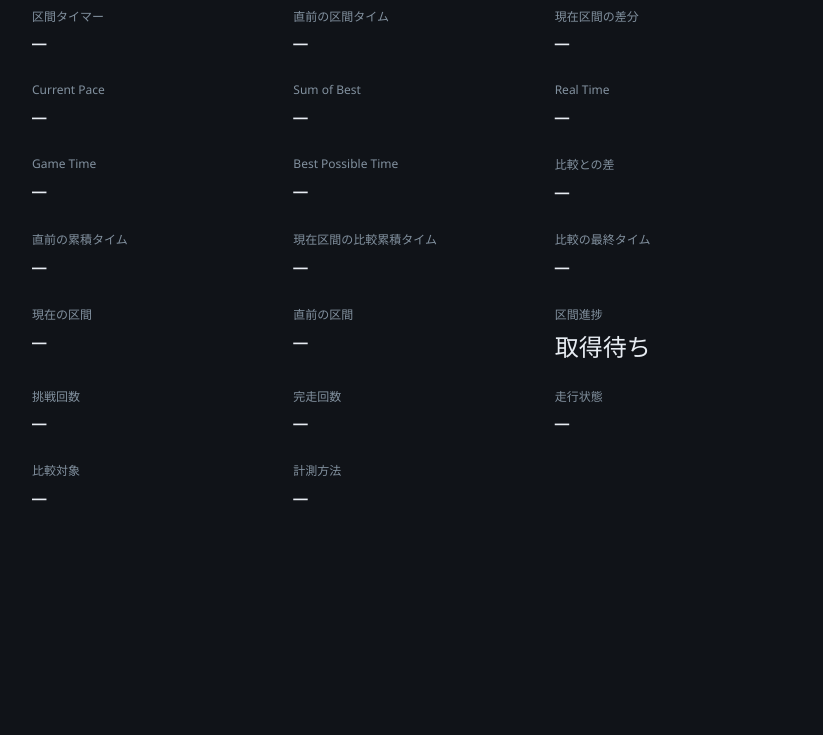
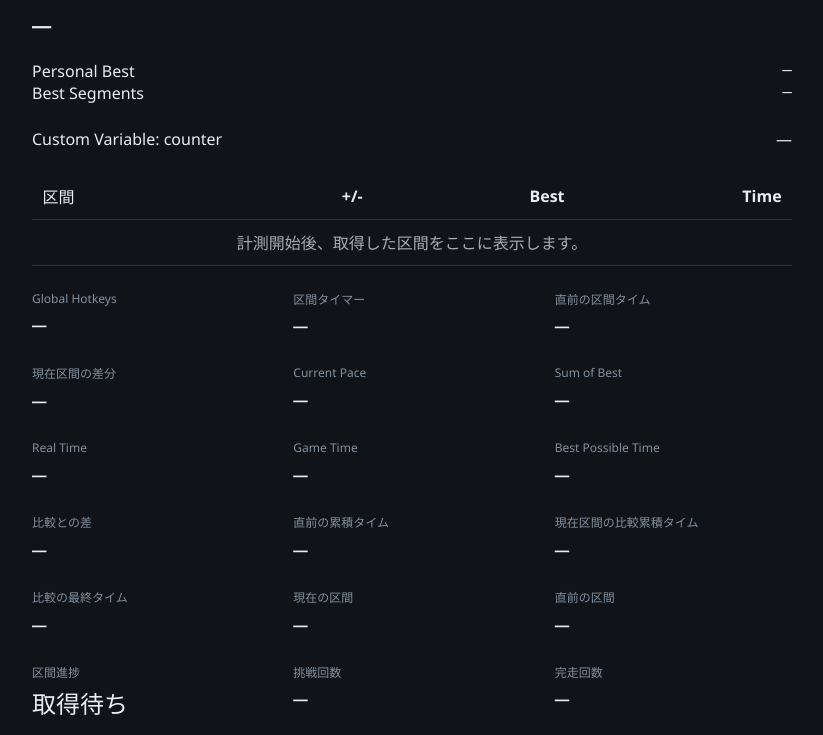
Before and after one commit to Nanahuse/LiveSplit.WebLayout, a website built with Vite: page index.html in a window 1280 px wide. Shown: the part 365-1100 px from the top of the page, without its empty margins (228-1051 px from the left). Before the commit the page ends 933 px from the top, so only its background shows below. Built offline with nearby package versions, Linux system fonts and the light colour scheme; no server answers.

Commit message:
Add detailed timer, hotkey indicator and custom variable text parts

```diff
--- a/index.html
+++ b/index.html
@@ -19,8 +19,11 @@
   <main>
     <header><livesplit-game></livesplit-game><livesplit-status></livesplit-status></header>
     <livesplit-timer></livesplit-timer>
+    <livesplit-detailed-timer comparison1="Personal Best" comparison2="Best Segments"></livesplit-detailed-timer>
+    <livesplit-text left="Custom Variable: counter" right-variable="counter"></livesplit-text>
     <livesplit-splits settings='{"ShowColumnLabels":true,"Columns":[{"Name":"+/-","Type":"Delta","Comparison":"Current Comparison","TimingMethod":"Current Timing Method"},{"Name":"Best","Type":"Segment Delta","Comparison":"Best Segments","TimingMethod":"Current Timing Method"},{"Name":"Time","Type":"Split Time","Comparison":"Current Comparison","TimingMethod":"Current Timing Method"}]}'></livesplit-splits>
     <div class="metrics">
+      <livesplit-hotkey-indicator></livesplit-hotkey-indicator>
       <livesplit-segment-timer></livesplit-segment-timer>
       <livesplit-previous-segment></livesplit-previous-segment>
       <livesplit-live-segment></livesplit-live-segment>
--- a/src/components.ts
+++ b/src/components.ts
@@ -7,6 +7,7 @@ import { columnsFor } from './columns.ts';
 import { updateLiveSplits } from './split-view.ts';
 import { renderSegmentMetrics } from './segment-metrics.ts';
 import { splitSettings } from './split-settings.ts';
+import { layoutTemplates, configureLayout, detailedComparisons, renderDetailed, textVariables, renderText } from './layout-parts.ts';
 
 const templates: Record<string, string> = {
   'livesplit-timer': '<span class="ls-timer" role="timer" aria-live="off"><span data-ls-field="whole">—:—</span><span class="ls-fraction" data-ls-field="fraction">.—</span></span>',
@@ -15,11 +16,12 @@ const templates: Record<string, string> = {
   'livesplit-status': '<span data-ls-field="status" role="status">接続中</span>',
   'livesplit-value': '<span data-ls-value>—</span>',
   ...Object.fromEntries(Object.entries(metrics).map(([name, metric]) => [name, metricTemplate(metric)])),
+  ...layoutTemplates,
 };
 
 // Light DOM allows ordinary CSS and user-supplied data-ls-field templates.
 class LiveSplitPart extends HTMLElement {
-  static observedAttributes = ['server', 'field', 'label', 'hide-label', 'comparisons', 'settings', 'columns', 'live-delta', 'total-splits', 'upcoming-splits', 'always-show-last-split'];
+  static observedAttributes = ['server', 'field', 'label', 'hide-label', 'comparisons', 'settings', 'columns', 'live-delta', 'total-splits', 'upcoming-splits', 'always-show-last-split', 'comparison1', 'comparison2', 'left', 'right', 'left-field', 'right-field', 'left-variable', 'right-variable'];
   private unsubscribe?: () => void;
   connectedCallback() {
     this.setAttribute('data-ls-part', '');
@@ -47,14 +49,19 @@ class LiveSplitPart extends HTMLElement {
     const value = this.querySelector<HTMLElement>('[data-ls-value]');
     if (value) value.dataset.lsField = this.getAttribute('field') ?? 'phase';
     try {
+      configureLayout(this);
+      if ((this.localName === 'livesplit-text' && !this.querySelector('[data-ls-field], [data-ls-variable]'))) {
+        this.dataset.state = 'static'; return;
+      }
       const server = this.getAttribute('server');
       const endpoint = getEndpoint(server === null ? location.search : `?server=${encodeURIComponent(server)}`);
       if (this.localName === 'livesplit-splits') splitSettings(this);
       const comparisons = this.localName === 'livesplit-splits' ? [...new Set(columnsFor(this).filter(c => c.type !== 'LiveTime').map(c => c.comparison))] : this.querySelector('[data-ls-field="live-segment-delta"]') ? [''] : [];
-      this.unsubscribe = subscribe(endpoint, (session, tick) => this.render(session, tick), comparisons);
+      if (this.localName === 'livesplit-detailed-timer') comparisons.push(...detailedComparisons(this));
+      this.unsubscribe = subscribe(endpoint, (session, tick) => this.render(session, tick), comparisons, textVariables(this));
     } catch (error) {
       this.dataset.state = 'error';
-      for (const element of this.querySelectorAll('[data-ls-field]')) element.textContent = `設定エラー: ${error instanceof Error ? error.message : '接続先・列設定を確認してください'}`;
+      for (const element of this.querySelectorAll('[data-ls-field], [data-ls-variable], [data-text-side]')) element.textContent = `設定エラー: ${error instanceof Error ? error.message : '接続先・列設定を確認してください'}`;
     } finally { previousSubscription?.(); }
   }
   private render(session: Session, tick: boolean) {
@@ -65,6 +72,8 @@ class LiveSplitPart extends HTMLElement {
     set('whole', session.time.whole); set('fraction', session.time.fraction);
     set('time', `${session.time.whole}${session.time.fraction}`);
     renderSegmentMetrics(session.run, this);
+    renderDetailed(session.run, this);
+    renderText(session.run, this);
     for (const cell of this.querySelectorAll('[data-live]')) cell.textContent = session.run.liveTime;
     if (tick) { updateLiveSplits(session.run, this); return; }
     set('status', { connecting: '接続中', connected: '接続済み', disconnected: '再接続待ち' }[session.status]);
--- /dev/null
+++ b/src/layout-parts.ts
@@ -0,0 +1,56 @@
+import type { RunReadout } from './readout.ts';
+import { formatDelta } from './splits.ts';
+
+export const layoutTemplates: Record<string, string> = {
+  'livesplit-detailed-timer': '<div class="ls-detailed"><div class="ls-timer" role="timer"><span data-ls-field="whole">—:—</span><span class="ls-fraction" data-ls-field="fraction">.—</span></div><div class="ls-segment-name" data-ls-field="current-split">—</div><div class="ls-segment-time" data-ls-field="segment-time">—</div><dl class="ls-comparison-times"><div><dt data-comparison-label="1"></dt><dd data-comparison-value="1">—</dd></div><div><dt data-comparison-label="2"></dt><dd data-comparison-value="2">—</dd></div></dl></div>',
+  'livesplit-text': '<div class="ls-text"><span data-text-side="left"></span><span data-text-side="right"></span></div>',
+};
+export function detailedComparisons(root: Element): string[] {
+  return [root.getAttribute('comparison1') ?? 'Personal Best', root.getAttribute('comparison2') ?? 'Best Segments']
+    .map(name => name === 'Current Comparison' ? '' : name)
+    .map(name => { if (/[\r\n\0]/.test(name)) throw new Error('Invalid comparison'); return name; });
+}
+export function configureLayout(root: HTMLElement) {
+  if (root.localName === 'livesplit-text') {
+    for (const side of ['left', 'right']) {
+      const element = root.querySelector<HTMLElement>(`[data-text-side="${side}"]`);
+      if (!element) continue;
+      const variable = root.getAttribute(`${side}-variable`);
+      delete element.dataset.lsVariable;
+      if (variable !== null) {
+        if (!variable.trim() || /[\r\n\0]/.test(variable)) throw new Error('Invalid custom variable name');
+        delete element.dataset.lsField; element.dataset.lsVariable = variable; element.textContent = '—'; continue;
+      }
+      const field = root.getAttribute(`${side}-field`);
+      if (field && /^[a-z-]+$/.test(field)) element.dataset.lsField = field;
+      else { delete element.dataset.lsField; element.textContent = root.getAttribute(side) ?? ''; }
+    }
+  }
+
+}
+export function renderDetailed(run: RunReadout, root: HTMLElement) {
+  if (root.localName !== 'livesplit-detailed-timer') return;
+  const index = run.history.phase === 'Ended' ? run.history.index - 1 : run.history.index;
+  detailedComparisons(root).forEach((comparison, i) => {
+    const label = root.querySelector(`[data-comparison-label="${i + 1}"]`);
+    const element = root.querySelector(`[data-comparison-value="${i + 1}"]`);
+    if (label) label.textContent = comparison || run.values.get('getcomparisonname') || 'Current Comparison';
+    // The two reference rows remain comparison segment times even after finish.
+    const snapshot = run.comparisons.rows.get(index)?.get(comparison);
+    const previous = index === 0 ? 0 : run.comparisons.rows.get(index - 1)?.get(comparison)?.target
+      ?? (snapshot?.previousTime != null && snapshot.previousDelta != null ? snapshot.previousTime - snapshot.previousDelta : null);
+    const value = snapshot?.target != null && previous != null ? snapshot.target - previous : null;
+    if (element) element.textContent = value === null ? '—' : formatDelta(value).replace(/^\+/, '');
+  });
+}
+
+export function textVariables(root: HTMLElement): string[] {
+  const names = [...new Set([...root.querySelectorAll<HTMLElement>('[data-ls-variable]')].map(e => e.dataset.lsVariable!))];
+  if (names.some(name => !name.trim() || /[\r\n\0]/.test(name))) throw new Error('Invalid custom variable name');
+  return names;
+}
+export function renderText(run: RunReadout, root: HTMLElement) {
+  for (const element of root.querySelectorAll<HTMLElement>('[data-ls-variable]')) {
+    element.textContent = run.values.get(`getcustomvariablevalue ${element.dataset.lsVariable}`) ?? '—';
+  }
+}
--- a/src/metrics.ts
+++ b/src/metrics.ts
@@ -1,5 +1,6 @@
 // Dedicated tags share the same field bindings as livesplit-value.
 export const metrics = {
+  'livesplit-hotkey-indicator': { field: 'hotkey-status', label: 'Global Hotkeys' },
   'livesplit-segment-timer': { field: 'segment-time', label: '区間タイマー' },
   'livesplit-previous-segment': { field: 'previous-segment-time', label: '直前の区間タイム' },
   'livesplit-live-segment': { field: 'live-segment-delta', label: '現在区間の差分' },
--- a/src/parts.css
+++ b/src/parts.css
@@ -24,3 +24,12 @@ livesplit-splits .split-blank { height: var(--ls-blank-height, 2.6em); }
 livesplit-splits[data-two-rows="true"] tbody tr { display: flex; flex-wrap: wrap; }
 livesplit-splits[data-two-rows="true"] tbody th { flex: 0 0 100%; box-sizing: border-box; }
 livesplit-splits[data-two-rows="true"] tbody td { flex: 1; }
+/* Layout parts stay in light DOM so users can replace these styles. */
+livesplit-detailed-timer .ls-timer { font-size: var(--ls-timer-size, 5rem); color: var(--ls-accent, #67e8b0); }
+livesplit-detailed-timer .ls-timer, livesplit-detailed-timer .ls-segment-time, livesplit-detailed-timer dd { font-family: var(--ls-time-font, Consolas, monospace); font-variant-numeric: tabular-nums; }
+livesplit-detailed-timer .ls-fraction { font-size: .52em; }
+livesplit-detailed-timer .ls-segment-time { font-size: var(--ls-segment-size, 2rem); }
+livesplit-detailed-timer:not([data-state="connected"]) .ls-timer { color: var(--ls-muted, #82919f); }
+livesplit-detailed-timer .ls-comparison-times { margin: 1em 0 0; }
+livesplit-detailed-timer .ls-comparison-times > div, livesplit-text .ls-text { display: flex; justify-content: space-between; gap: 1em; overflow-wrap: anywhere; }
+livesplit-detailed-timer dd { margin: 0; white-space: nowrap; }
--- a/src/readout.ts
+++ b/src/readout.ts
@@ -9,13 +9,15 @@ const fastCommands: ReadCommand[] = [
   'getpredictedtime', 'getcurrentrealtime', 'getcurrentgametime',
   'gettimingmethod', 'getcomparisonname',
 ];
-const slowCommands: ReadCommand[] = ['getgamename', 'getcategoryname', 'getattemptcount', 'getcompletedcount', 'getsplitcount'];
+const slowCommands: ReadCommand[] = ['getgamename', 'getcategoryname', 'getattemptcount', 'getcompletedcount', 'getsplitcount', 'globalhotkeysenabled'];
 
 export class RunReadout {
   readonly history = new SplitHistory();
   readonly comparisons = new Comparisons();
   private readingComparisons = false;
   liveTime = '—';
+  variables = new Set<string>();
+  private variableCursor = 0;
   readonly values = new Map<ReadCommand, string>();
   readonly names = new Map<number, string>();
   private queue: { command: ReadCommand; comparison: boolean }[] = [];
@@ -34,14 +36,21 @@ export class RunReadout {
         .filter(command => splitCommands.includes(command) || (this.retryAfter.get(command) ?? 0) <= now)
         .map(command => ({ command, comparison: false }));
       this.queue.push(...this.comparisons.begin().map(command => ({ command, comparison: true })));
-      // At most one low-priority read per cycle: long split lists never block
-      // the next state snapshot. Each field has its own refresh deadline.
+      // Rotate one requested custom variable per fast cycle.
+      const variables = [...this.variables];
+      if (variables.length) {
+        const name = variables[this.variableCursor++ % variables.length];
+        const command: ReadCommand = `getcustomvariablevalue ${name}`;
+        if ((this.retryAfter.get(command) ?? 0) <= now) this.queue.push({ command, comparison: false });
+      }
+      // One low-priority read per cycle keeps long split lists from blocking
+      // the next snapshot. Each metadata field has its own refresh deadline.
       const names = Array.from({ length: this.count }, (_, i): ReadCommand => `getsplitname ${(this.slowCursor + i) % this.count}`);
       const slow: ReadCommand[] = [...slowCommands.slice(this.metadataCursor), ...slowCommands.slice(0, this.metadataCursor), ...names];
       for (let i = 0; i < slow.length; i++) {
         const command = slow[i];
         if (Math.max(this.refreshAt.get(command) ?? 0, this.retryAfter.get(command) ?? 0) > now) continue;
-        this.refreshAt.set(command, now + (command === 'getattemptcount' || command === 'getcompletedcount' ? 1000 : 5000));
+        this.refreshAt.set(command, now + (command === 'getattemptcount' || command === 'getcompletedcount' || command === 'globalhotkeysenabled' ? 1000 : 5000));
         this.queue.push({ command, comparison: false });
         if (command.startsWith('getsplitname ')) this.slowCursor = Number(command.slice('getsplitname '.length)) + 1;
         else this.metadataCursor = (slowCommands.indexOf(command) + 1) % slowCommands.length;
@@ -58,7 +67,7 @@ export class RunReadout {
   receive(command: ReadCommand, value: string | null) {
     if (this.readingComparisons) { this.readingComparisons = false; this.comparisons.receive(value); return; }
     this.history.receive(command, value);
-    const text = value?.trim();
+    const text = command.startsWith('getcustomvariablevalue ') ? value : value?.trim();
     if (value === null) {
       this.retryAfter.set(command, Date.now() + 60000);
       this.unavailable.add(command);
@@ -116,6 +125,7 @@ export function renderReadout(run: RunReadout, root: ParentNode) {
   const phase = get('getcurrenttimerphase');
   const summary = splitSummary(run);
   const phases: Record<string, string> = { NotRunning: '待機中', Running: '計測中', Paused: '一時停止', Ended: '完走' };
+  set('hotkey-status', ({ true: '有効', false: '無効' })[get('globalhotkeysenabled')?.toLowerCase() ?? ''] ?? '—');
   set('phase', phases[phase ?? ''] ?? '—');
   set('game', get('getgamename') ?? 'ゲーム情報未取得');
   set('category', get('getcategoryname') ?? 'カテゴリ情報未取得');
--- a/src/session.ts
+++ b/src/session.ts
@@ -8,6 +8,7 @@ export class Session {
   time: TimerDisplay = { whole: '—:—', fraction: '.—' };
   readonly listeners = new Set<Listener>();
   readonly comparisonRequests = new Map<Listener, string[]>();
+  readonly variableRequests = new Map<Listener, string[]>();
   private readonly timer: TimerConnection;
   private readonly details: TimerConnection;
   constructor(readonly endpoint: string) {
@@ -34,15 +35,19 @@ export class Session {
   private emit(tick: boolean) { for (const listener of this.listeners) listener(this, tick); }
 }
 const sessions = new Map<string, Session>();
-export function subscribe(endpoint: string, listener: Listener, comparisons: string[] = []) {
+export function subscribe(endpoint: string, listener: Listener, comparisons: string[] = [], variables: string[] = []) {
   let session = sessions.get(endpoint);
   if (!session) { session = new Session(endpoint); sessions.set(endpoint, session); }
   session.comparisonRequests.set(listener, comparisons);
+  session.variableRequests.set(listener, variables);
+  session.run.variables = new Set([...session.variableRequests.values()].flat());
   session.run.comparisons.names = new Set([...session.comparisonRequests.values()].flat());
   session.listeners.add(listener); listener(session, false); session.start();
   return () => {
     session.listeners.delete(listener);
     session.comparisonRequests.delete(listener);
+    session.variableRequests.delete(listener);
+    session.run.variables = new Set([...session.variableRequests.values()].flat());
     session.run.comparisons.names = new Set([...session.comparisonRequests.values()].flat());
     if (!session.listeners.size) { session.stop(); sessions.delete(endpoint); }
   };
--- a/src/timer.ts
+++ b/src/timer.ts
@@ -1,7 +1,7 @@
 // LiveSplit uses the constant TimeSpan format: [-][d.]hh:mm:ss[.fffffff].
 export interface TimerDisplay { whole: string; fraction: string }
 export type ConnectionStatus = 'connecting' | 'connected' | 'disconnected';
-export type ReadCommand = 'getpredictedtime' | 'getcurrentrealtime' | 'getcurrentgametime' | 'getfinaltime Best Segments' | 'getgamename' | 'getcategoryname' | 'getcurrenttimerphase' | 'gettimingmethod' | 'getcomparisonname' | 'getattemptcount' | 'getcompletedcount' | 'getsplitcount' | 'getsplitindex' | 'getcurrentsplitname' | 'getprevioussplitname' | 'getcomparisonsplittime' | 'getlastsplittime' | 'getdelta' | 'getbestpossibletime' | 'getfinaltime' | `getsplitname ${number}` | `getcomparisonsplittime ${string}` | `getdelta ${string}`;
+export type ReadCommand = `getcustomvariablevalue ${string}` | 'globalhotkeysenabled' | 'getpredictedtime' | 'getcurrentrealtime' | 'getcurrentgametime' | 'getfinaltime Best Segments' | 'getgamename' | 'getcategoryname' | 'getcurrenttimerphase' | 'gettimingmethod' | 'getcomparisonname' | 'getattemptcount' | 'getcompletedcount' | 'getsplitcount' | 'getsplitindex' | 'getcurrentsplitname' | 'getprevioussplitname' | 'getcomparisonsplittime' | 'getlastsplittime' | 'getdelta' | 'getbestpossibletime' | 'getfinaltime' | `getsplitname ${number}` | `getcomparisonsplittime ${string}` | `getdelta ${string}`;
 export type TimerSocket = Pick<WebSocket, 'onopen' | 'onmessage' | 'onerror' | 'onclose' | 'send' | 'close'>;
 interface ConnectionOptions {
   onTime: (time: TimerDisplay) => void;
```
Also changed, not shown: tests/components.test.ts (+16 -0 lines), tests/layout-parts.test.ts (added, +45 -0 lines), tests/live.integration.ts (+2 -1 lines), tests/mock-server.ts (+1 -0 lines), tests/readout.test.ts (+25 -0 lines), README.md.
